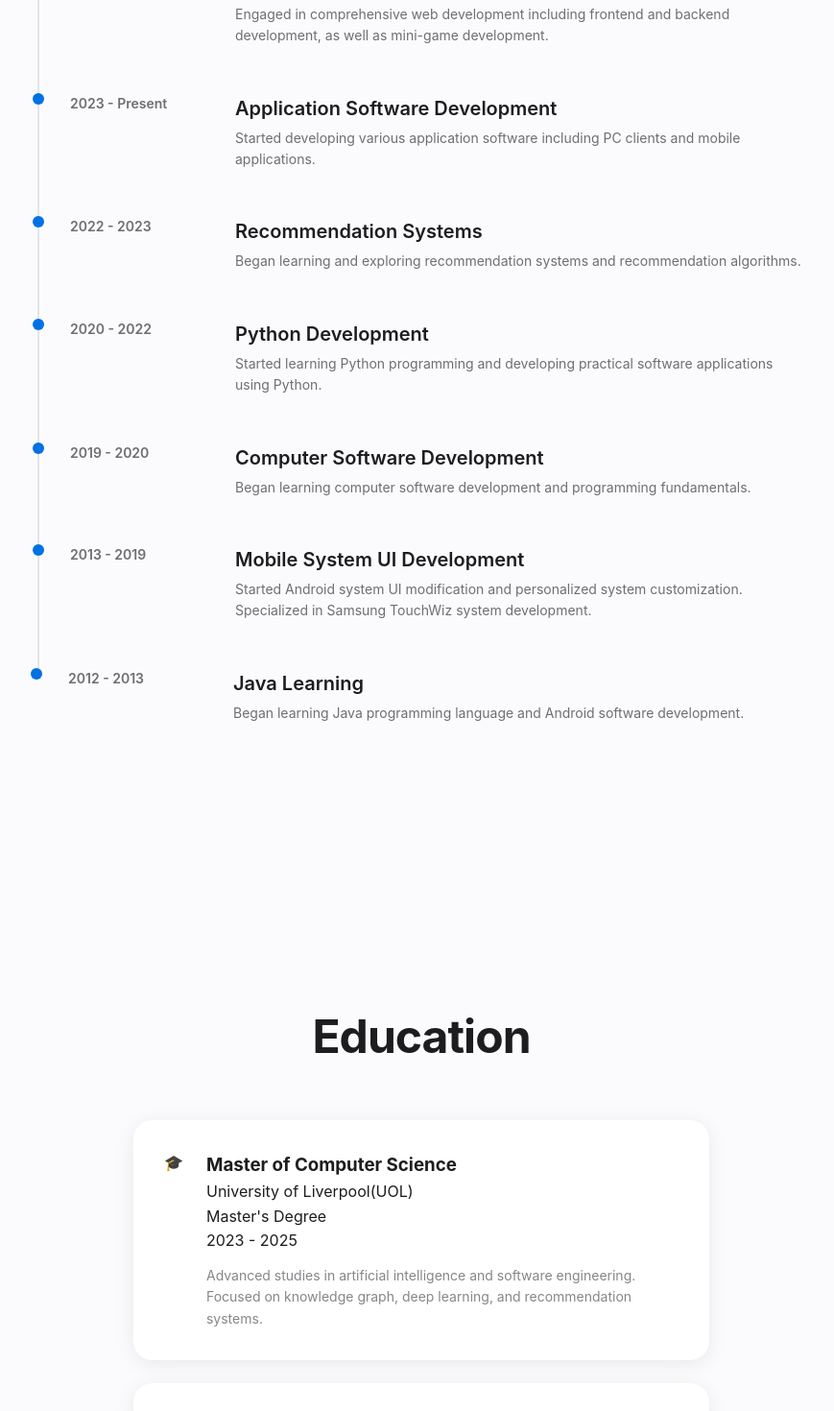
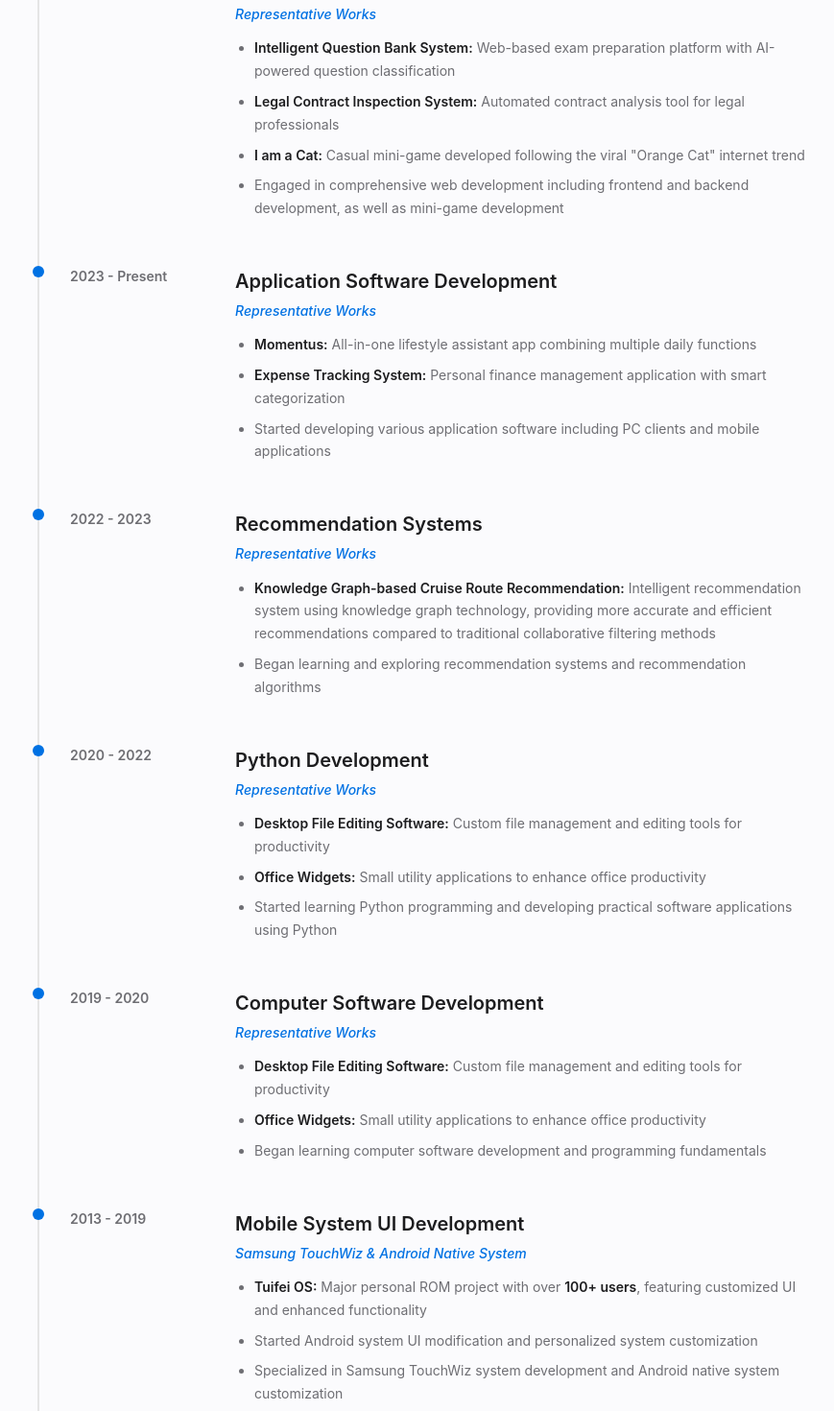
Before and after one commit to jyuching1028-dev/personal-homepage, a React (Vite) app: page / in a window 1280 px wide. Shown: the part 5040-6510 px from the top of the page at 96% size, without its empty margins (201-1070 px from the left). Built offline with nearby package versions, Linux system fonts and the light colour scheme.

Commit message:
Enhance: Detailed experience timeline with representative works

```diff
--- a/src/App.jsx
+++ b/src/App.jsx
@@ -261,49 +261,86 @@ function App() {
               <div className="timeline-date">2024 - Present</div>
               <div className="timeline-content">
                 <h3>Frontend & Backend Development, Mini-Game Development</h3>
-                <p>Engaged in comprehensive web development including frontend and backend development, as well as mini-game development.</p>
+                <p className="timeline-subtitle">Representative Works</p>
+                <ul className="timeline-details">
+                  <li><strong>Intelligent Question Bank System:</strong> Web-based exam preparation platform with AI-powered question classification</li>
+                  <li><strong>Legal Contract Inspection System:</strong> Automated contract analysis tool for legal professionals</li>
+                  <li><strong>I am a Cat:</strong> Casual mini-game developed following the viral "Orange Cat" internet trend</li>
+                  <li>Engaged in comprehensive web development including frontend and backend development, as well as mini-game development</li>
+                </ul>
               </div>
             </div>
             <div className="timeline-item">
               <div className="timeline-date">2023 - Present</div>
               <div className="timeline-content">
                 <h3>Application Software Development</h3>
-                <p>Started developing various application software including PC clients and mobile applications.</p>
+                <p className="timeline-subtitle">Representative Works</p>
+                <ul className="timeline-details">
+                  <li><strong>Momentus:</strong> All-in-one lifestyle assistant app combining multiple daily functions</li>
+                  <li><strong>Expense Tracking System:</strong> Personal finance management application with smart categorization</li>
+                  <li>Started developing various application software including PC clients and mobile applications</li>
+                </ul>
               </div>
             </div>
             <div className="timeline-item">
               <div className="timeline-date">2022 - 2023</div>
               <div className="timeline-content">
                 <h3>Recommendation Systems</h3>
-                <p>Began learning and exploring recommendation systems and recommendation algorithms.</p>
+                <p className="timeline-subtitle">Representative Works</p>
+                <ul className="timeline-details">
+                  <li><strong>Knowledge Graph-based Cruise Route Recommendation:</strong> Intelligent recommendation system using knowledge graph technology, providing more accurate and efficient recommendations compared to traditional collaborative filtering methods</li>
+                  <li>Began learning and exploring recommendation systems and recommendation algorithms</li>
+                </ul>
               </div>
             </div>
             <div className="timeline-item">
               <div className="timeline-date">2020 - 2022</div>
               <div className="timeline-content">
                 <h3>Python Development</h3>
-                <p>Started learning Python programming and developing practical software applications using Python.</p>
+                <p className="timeline-subtitle">Representative Works</p>
+                <ul className="timeline-details">
+                  <li><strong>Desktop File Editing Software:</strong> Custom file management and editing tools for productivity</li>
+                  <li><strong>Office Widgets:</strong> Small utility applications to enhance office productivity</li>
+                  <li>Started learning Python programming and developing practical software applications using Python</li>
+                </ul>
               </div>
             </div>
             <div className="timeline-item">
               <div className="timeline-date">2019 - 2020</div>
               <div className="timeline-content">
                 <h3>Computer Software Development</h3>
-                <p>Began learning computer software development and programming fundamentals.</p>
+                <p className="timeline-subtitle">Representative Works</p>
+                <ul className="timeline-details">
+                  <li><strong>Desktop File Editing Software:</strong> Custom file management and editing tools for productivity</li>
+                  <li><strong>Office Widgets:</strong> Small utility applications to enhance office productivity</li>
+                  <li>Began learning computer software development and programming fundamentals</li>
+                </ul>
               </div>
             </div>
             <div className="timeline-item">
               <div className="timeline-date">2013 - 2019</div>
               <div className="timeline-content">
                 <h3>Mobile System UI Development</h3>
-                <p>Started Android system UI modification and personalized system customization. Specialized in Samsung TouchWiz system development.</p>
+                <p className="timeline-subtitle">Samsung TouchWiz & Android Native System</p>
+                <ul className="timeline-details">
+                  <li><strong>Tuifei OS:</strong> Major personal ROM project with over <strong>100+ users</strong>, featuring customized UI and enhanced functionality</li>
+                  <li>Started Android system UI modification and personalized system customization</li>
+                  <li>Specialized in Samsung TouchWiz system development and Android native system customization</li>
+                  <li>Focused on creating intuitive and visually appealing user interfaces</li>
+                </ul>
               </div>
             </div>
             <div className="timeline-item">
               <div className="timeline-date">2012 - 2013</div>
               <div className="timeline-content">
                 <h3>Java Learning</h3>
-                <p>Began learning Java programming language and Android software development.</p>
+                <p className="timeline-subtitle">The Beginning of Programming Journey</p>
+                <ul className="timeline-details">
+                  <li>Started by developing small Java games, which sparked deep interest in programming</li>
+                  <li>Became fascinated with Java's object-oriented concepts and syntax</li>
+                  <li>Dedicated significant time to learning programming theory and fundamentals</li>
+                  <li>This early passion for Java laid the foundation for a career in software development</li>
+                </ul>
               </div>
             </div>
           </div>
```
